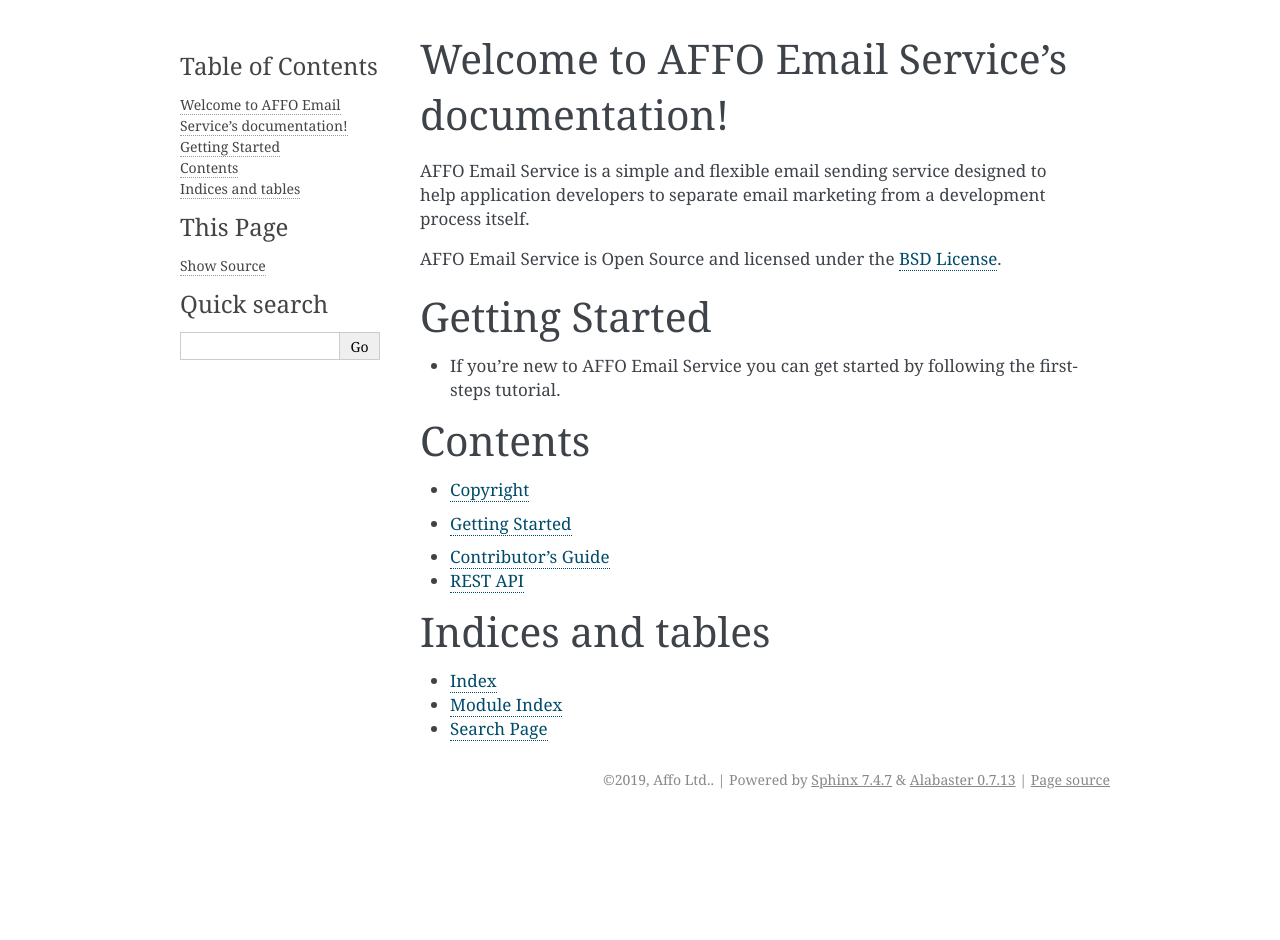
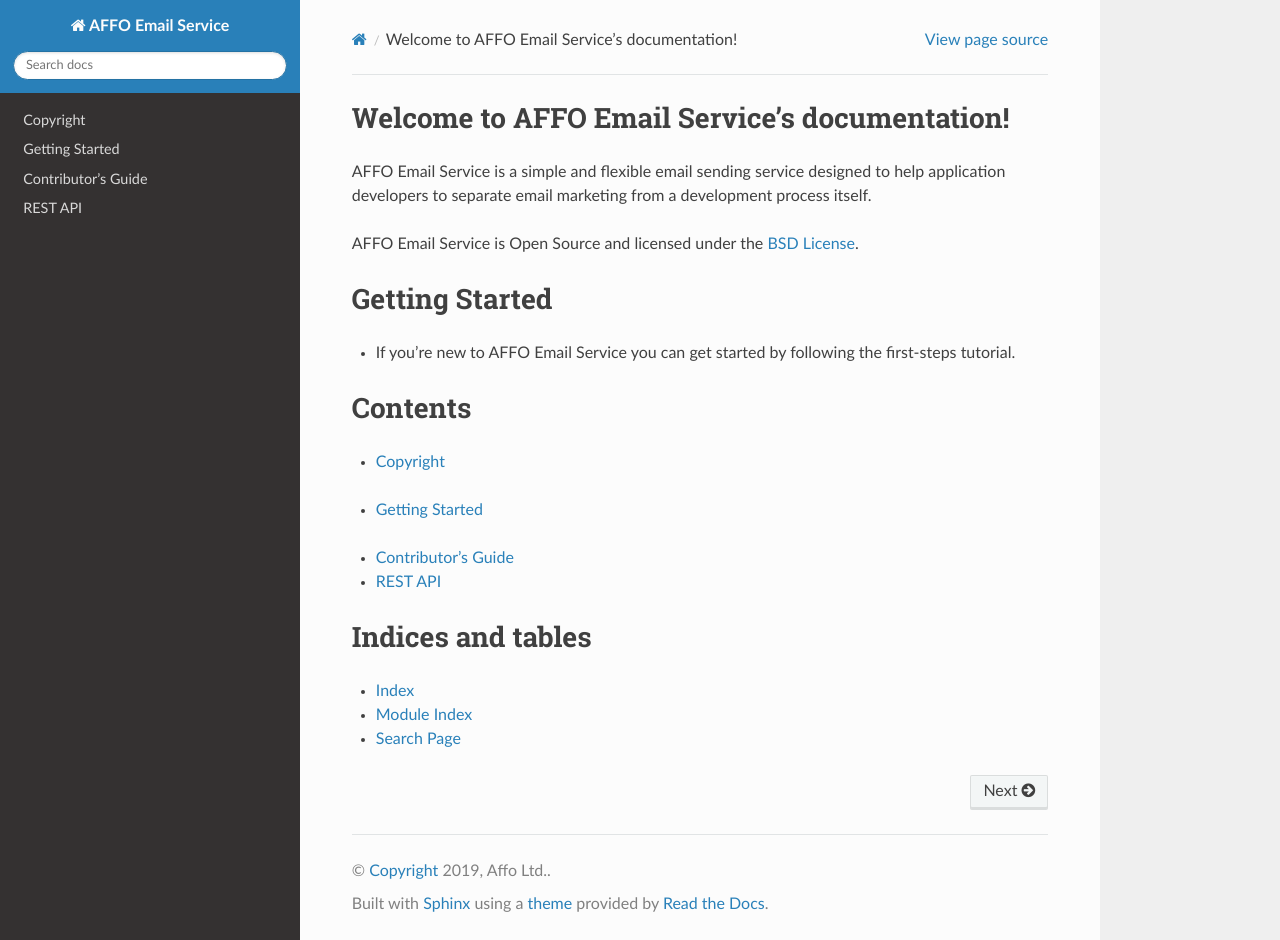
Before and after one commit to affoio/affo-email-service, a Sphinx documentation site: the page built from docs/index.rst, in a window 1280 px wide and 940 px high. Built offline with Sphinx 7.4.7 and the Read the Docs theme 2.0.0, drawn with Linux system fonts in a browser that asks for light colours.

Commit message:
sphinx-rtd-theme==0.4.3

```diff
--- a/docs/conf.py
+++ b/docs/conf.py
@@ -15,17 +15,18 @@
 # sys.path.insert(0, os.path.abspath('.'))
 import os
 import sys
-sys.path.append(os.path.abspath('..'))
+
+sys.path.append(os.path.abspath(".."))
 
 
 # -- Project information -----------------------------------------------------
 
-project = 'AFFO Email Service'
-copyright = '2019, Affo Ltd.'
-author = 'Affo Ltd.'
+project = "AFFO Email Service"
+copyright = "2019, Affo Ltd."
+author = "Affo Ltd."
 
 # The full version, including alpha/beta/rc tags
-release = '1.0.2.dev'
+release = "1.0.2.dev"
 
 
 # -- General configuration ---------------------------------------------------
@@ -33,18 +34,15 @@
 # Add any Sphinx extension module names here, as strings. They can be
 # extensions coming with Sphinx (named 'sphinx.ext.*') or your custom
 # ones.
-extensions = [
-    'sphinx.ext.autodoc',
-    'sphinxcontrib.openapi',
-]
+extensions = ["sphinx_rtd_theme", "sphinx.ext.autodoc", "sphinxcontrib.openapi"]
 
 # Add any paths that contain templates here, relative to this directory.
-templates_path = ['_templates']
+templates_path = ["_templates"]
 
 # List of patterns, relative to source directory, that match files and
 # directories to ignore when looking for source files.
 # This pattern also affects html_static_path and html_extra_path.
-exclude_patterns = ['_build', 'Thumbs.db', '.DS_Store']
+exclude_patterns = ["_build", "Thumbs.db", ".DS_Store"]
 
 
 # -- Options for HTML output -------------------------------------------------
@@ -52,9 +50,9 @@
 # The theme to use for HTML and HTML Help pages.  See the documentation for
 # a list of builtin themes.
 #
-html_theme = 'alabaster'
+html_theme = "sphinx_rtd_theme"
 
 # Add any paths that contain custom static files (such as style sheets) here,
 # relative to this directory. They are copied after the builtin static files,
 # so a file named "default.css" will overwrite the builtin "default.css".
-html_static_path = ['_static']
+html_static_path = ["_static"]
--- a/docs/requirements.txt
+++ b/docs/requirements.txt
@@ -1,3 +1,4 @@
 sphinx==2.2.0
 sphinxcontrib-openapi==0.5.0
 Sphinx-PyPI-upload3==0.2.2
+sphinx-rtd-theme==0.4.3
```
Also changed, not shown: .bumpversion.cfg, 1 other file.
